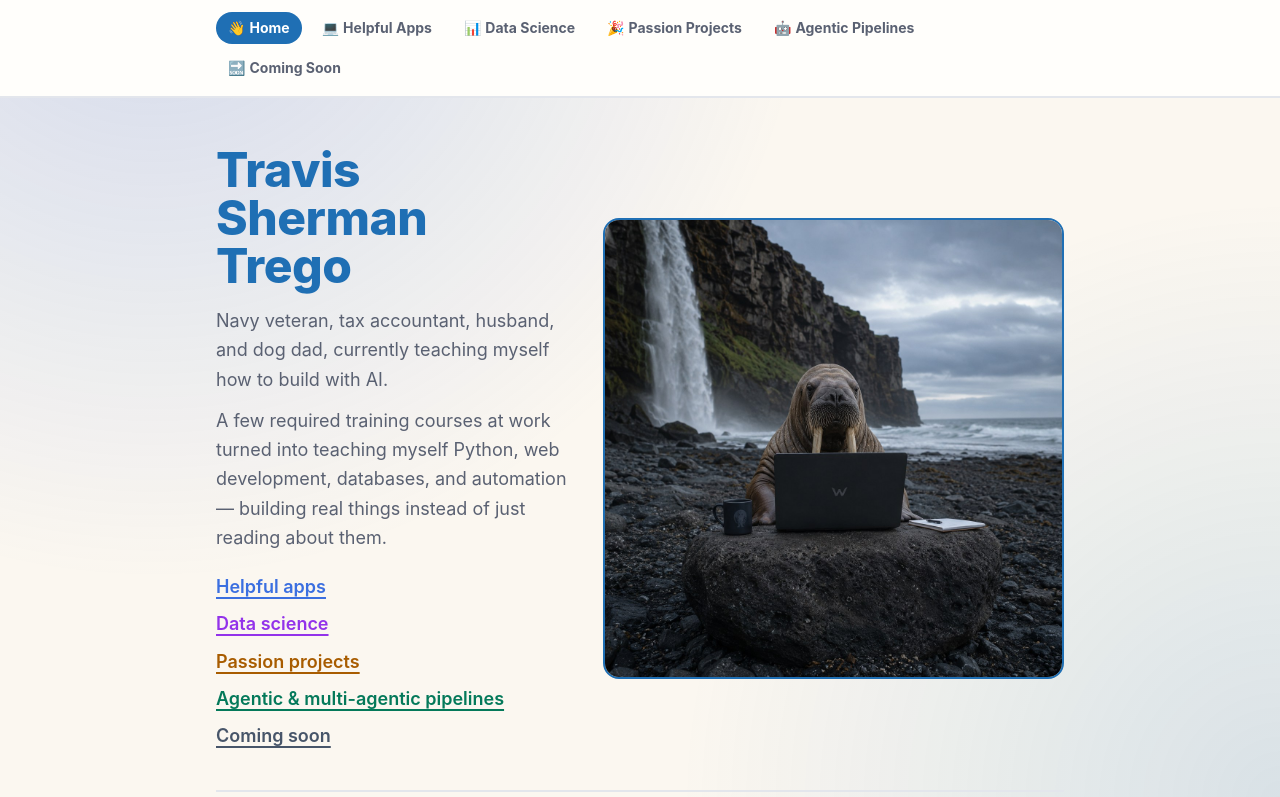
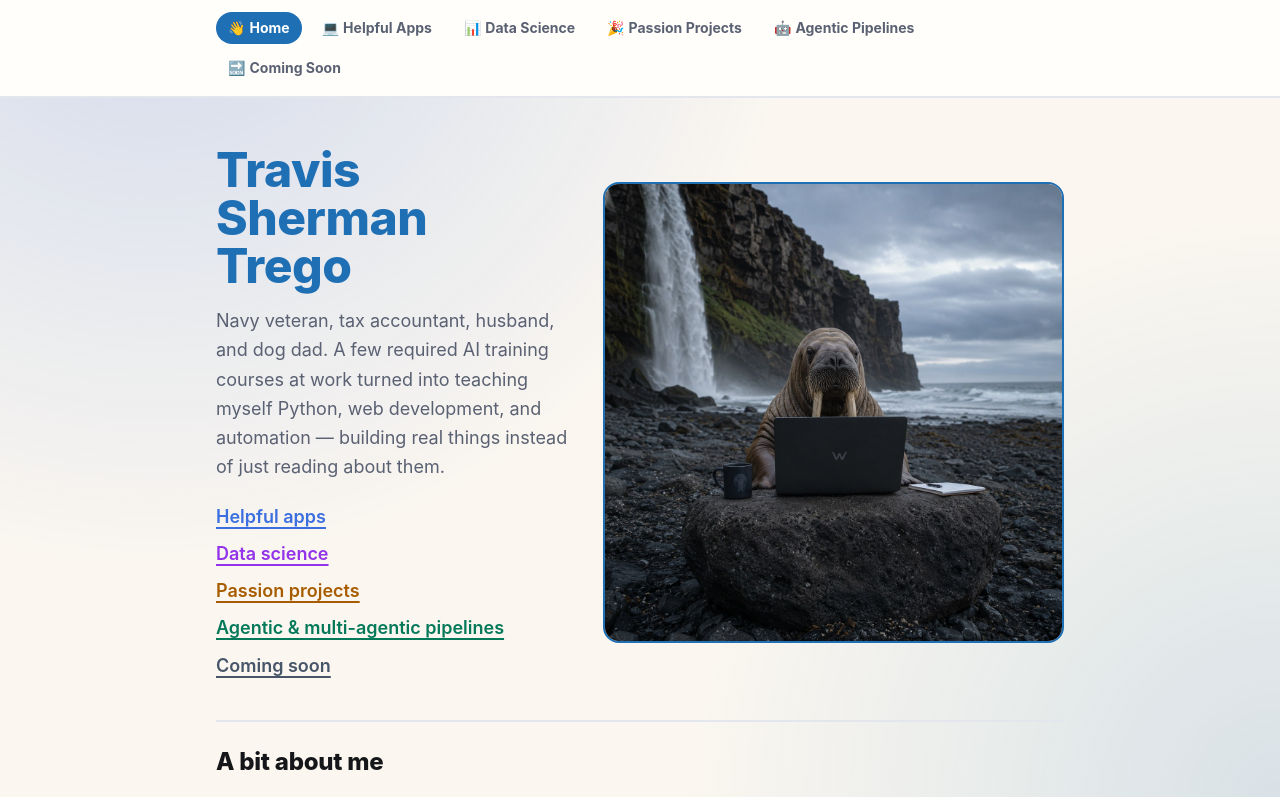
Before and after one commit to travtrego/portfolio-site, a Next.js app: page / in a window 1280 px wide. Shown: the top 797 px of the page. Built offline with nearby package versions, Linux system fonts and the light colour scheme.

Commit message:
Combine hero intro into a single paragraph

```diff
--- a/app/page.tsx
+++ b/app/page.tsx
@@ -12,10 +12,7 @@ export default function Home() {
             {site.name}
           </h1>
           <p className="mt-4 text-lg leading-relaxed text-[var(--muted)]">
-            Navy veteran, tax accountant, husband, and dog dad, currently teaching myself how to build with AI.
-          </p>
-          <p className="mt-3 text-lg leading-relaxed text-[var(--muted)]">
-            A few required training courses at work turned into teaching myself Python, web development, databases, and automation — building real things instead of just reading about them.
+            Navy veteran, tax accountant, husband, and dog dad. A few required AI training courses at work turned into teaching myself Python, web development, and automation — building real things instead of just reading about them.
           </p>
           <ul className="mt-5 space-y-2 text-lg leading-relaxed">
             <li>
```
